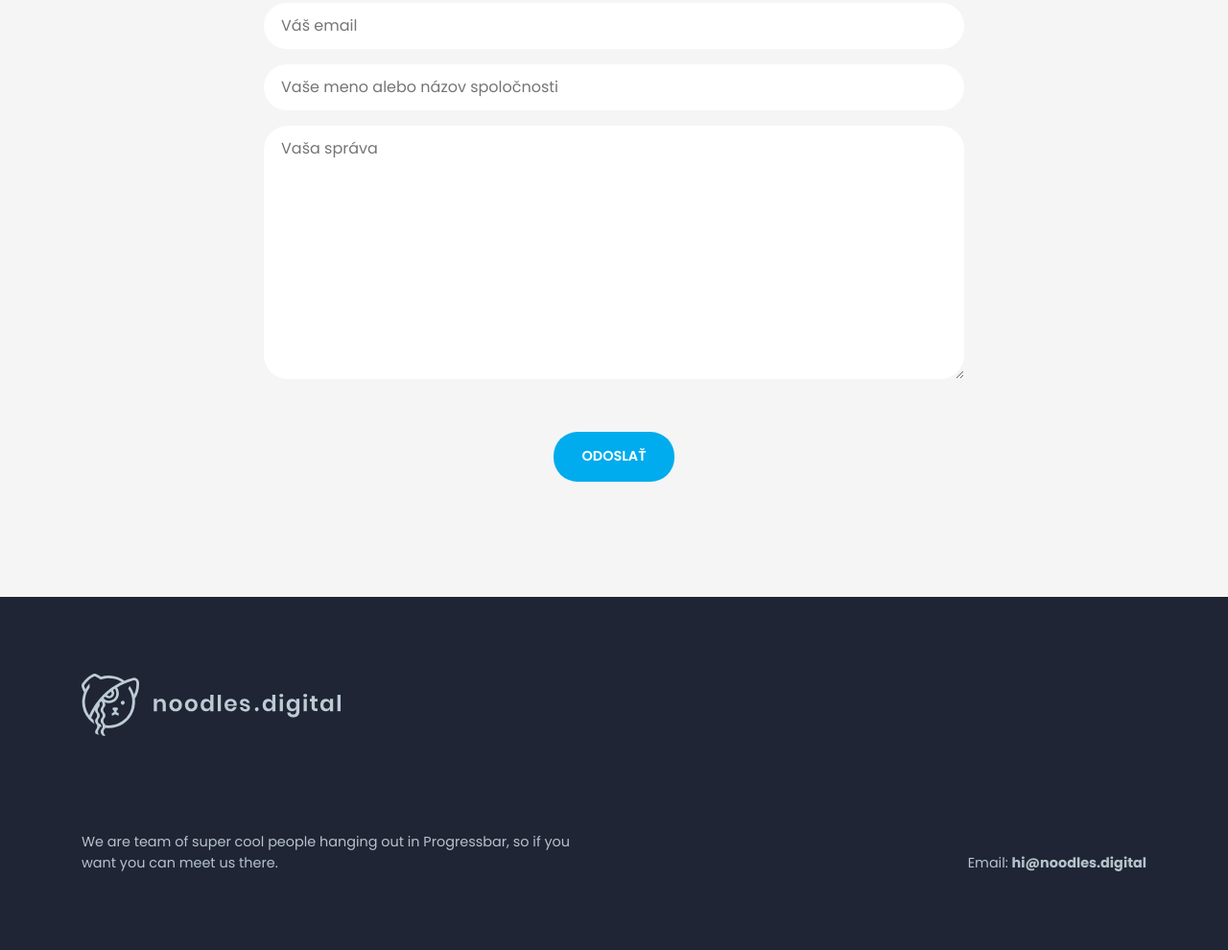
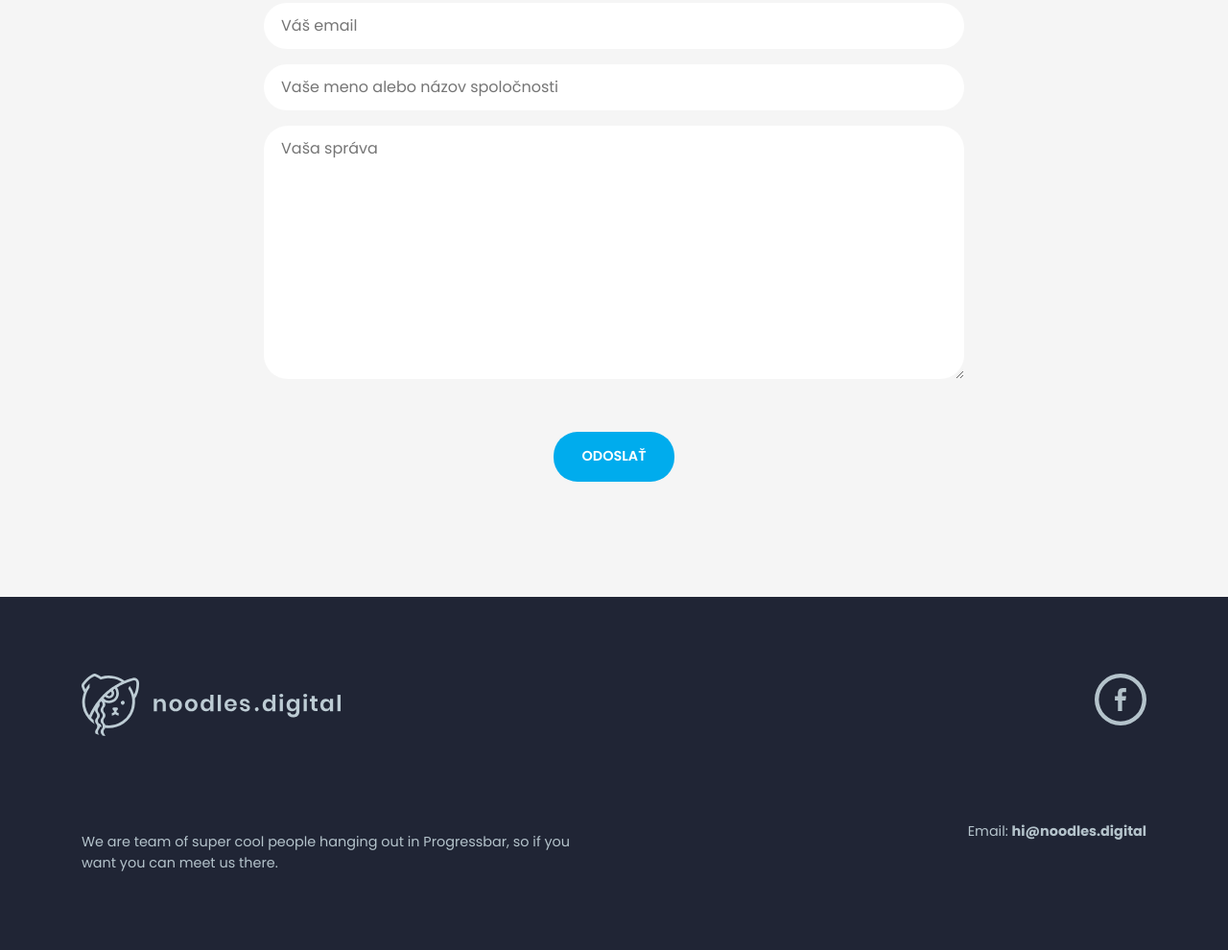
Before and after one commit to Progressbar/noodles-landing, a website: page public/index.html in a window 1280 px wide. Shown: the part 3898-4888 px from the top of the page at 96% size. Drawn offline with nearby package versions, Linux system fonts and the light colour scheme.

Commit message:
Add fb icon

```diff
--- a/public/index.html
+++ b/public/index.html
@@ -187,7 +187,8 @@
                     <img src="./assets/Logo_silver.svg" alt="">
                     <p>We are team of super cool people hanging out in Progressbar, so if you want you can meet us there.</p>
                 </div>
-                <div class="col-md align-self-end text-right">
+                <div class="col-md text-right">
+                    <a href="https://facebook.com/digitalnoodles" target="_blank"><img src="./assets/facebook_icon.svg" alt="" class="icon"></a>
                     <p>Email:
                         <strong>hi@noodles.digital</strong>
                         <!-- <br> Phone: -->
--- a/public/main.css
+++ b/public/main.css
@@ -112,6 +112,10 @@ footer p {
   width: 40%;
 }
 
+.icon {
+  width: 10%;
+}
+
 .container--gray {
   background-color: var(--main-bg-color);
 }
```
Also changed, not shown: public/assets/facebook_icon.svg (added).
